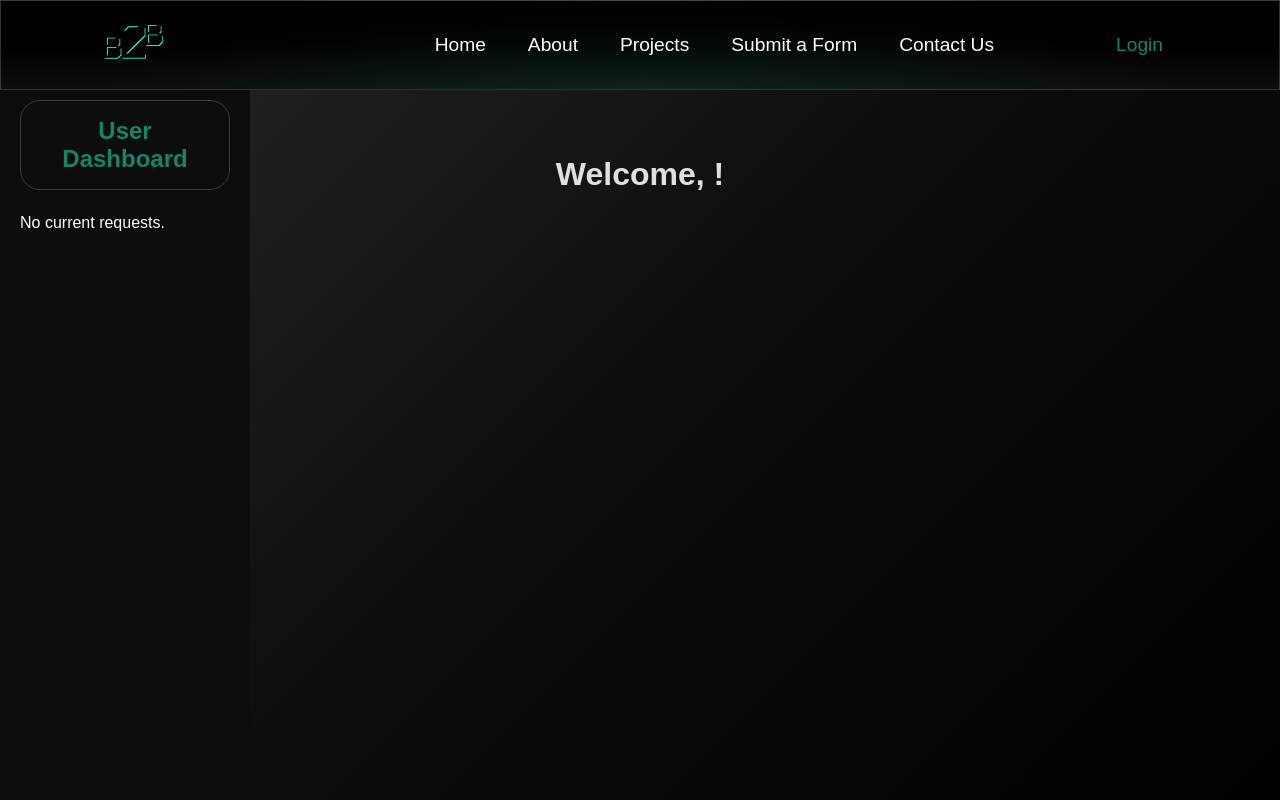
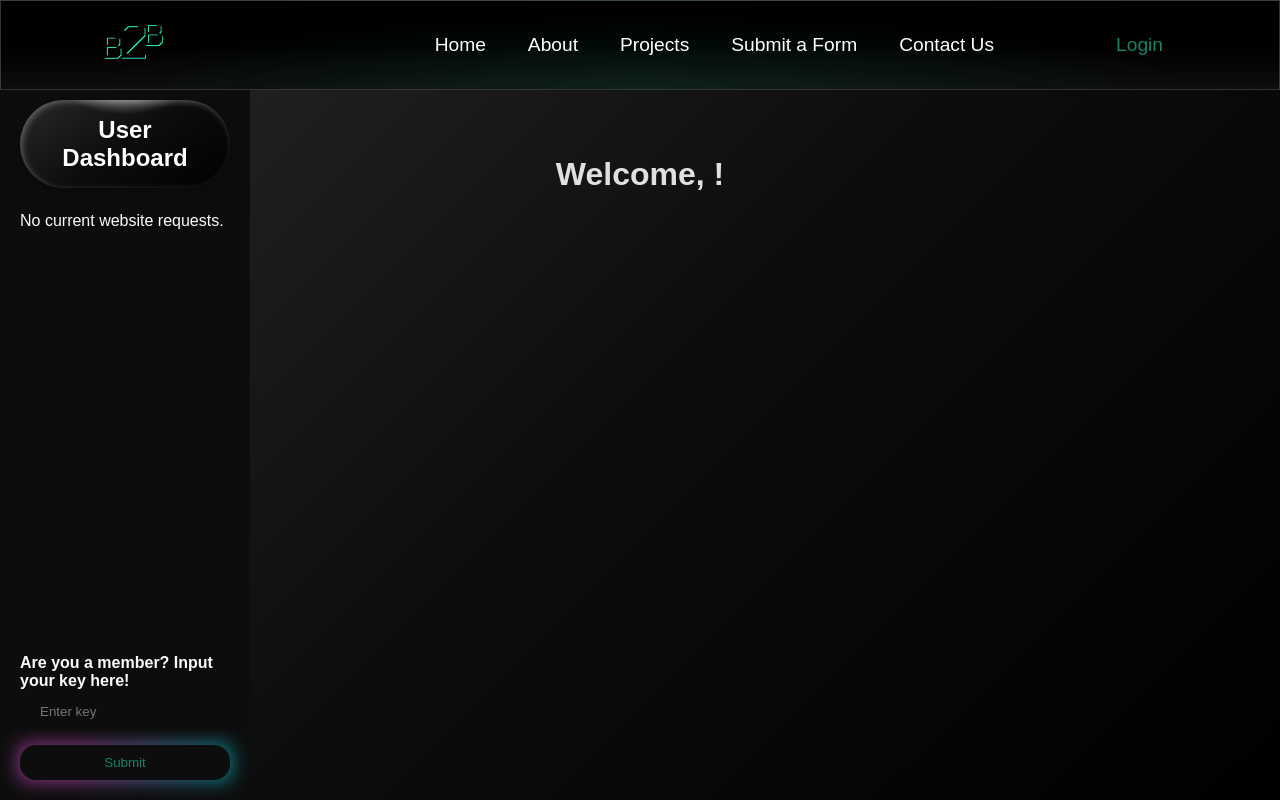
Before and after one commit to rube11/bit2byte, a Django app: page /userpage/ in a window 1280 px wide. Run offline with Django 5.2, Linux system fonts and the light colour scheme; some web fonts are replaced.

Commit message:
Mostly finished Userpage, name free to be changed, space in center tbd until we have websites.

```diff
--- a/bittobyte/static/userpage.css
+++ b/bittobyte/static/userpage.css
@@ -23,7 +23,7 @@
 }
 /* This is not working how I want, im trying to make it
    look more like a glossy bubble to hold text but it don't rn*/
-.sidebar .bubble{
+/* .sidebar .bubble{
     backdrop-filter: blur(10px);
     border-radius: 20px;
     padding: 16px 24px;
@@ -32,9 +32,102 @@
     box-shadow: 0 2px 8px rgba(0,0,0,0.07);
     -webkit-backdrop-filter: blur(12px);
     border: 1px solid hsla(0, 0%, 100%, 0.2);
+} */
+.sidebar .bubble {
+    background: linear-gradient(145deg,  hsl(0, 0%, 16%), hsl(0, 0%, 5%), hsl(0, 0%, 0%));
+    border-radius: 50px; /* more round like a bubble */
+    padding: 16px 24px;
+    margin-bottom: 24px;
+    text-align: center;
+    box-shadow:
+        inset 2px 2px 6px rgba(255, 255, 255, 0.3), /* inner highlight */
+        0 4px 12px rgba(0, 0, 0, 0.3); /* outer shadow */
+    /* border: 1px solid rgba(255, 255, 255, 0.4); */
+    position: relative;
+    overflow: hidden;
 }
-.sidebar .bubble h2{
+/* .sidebar .bubble h2{
     font-size: 1.5rem;
     margin: 0;
     color: hsl(164, 73%, 30%);
+} */
+ .sidebar .bubble::before {
+    content: "";
+    position: absolute;
+    top: 0;
+    left: 10%;
+    width: 80%;
+    height: 40%;
+    background: radial-gradient(
+        ellipse at top,
+        rgba(255, 255, 255, 0.6),
+        transparent 50%
+    );
+    border-radius: 50%;
+    transform: translateY(-30%);
 }
+
+.sidebar .bubble h2 {
+    font-size: 1.5rem;
+    margin: 0;
+    color: white;
+    text-shadow: 0 1px 2px rgba(0,0,0,0.5);
+}
+
+.sidebar button{
+    color: hsl(164, 73%, 30%);
+    align-items: center;
+    background-color: hsl(0, 0%, 5%);
+    justify-content: center;
+
+    min-height: 2.5em;
+    padding: 0.75em 1.5em;
+    display: flex;
+
+    border-radius: 1rem;
+    border: none;
+    position: relative;
+    transition: 0.1s;
+}
+.sidebar button::after {
+    content: "";
+    width: 100%;
+    height: 100%;
+    background-image: radial-gradient(
+        circle farthest-corner at 10% 20%,
+        rgba(255,94,247,0.6) 17.8%, /* reduce alpha from 1 to 0.3 */
+        rgba(2,245,255,0.6) 100.2%  /* reduce alpha from 1 to 0.3 */
+    );
+    filter: blur(10px); /* reduce blur from 15px to 10px */
+    z-index: -1;
+    position: absolute;
+    left: 0;
+    top: 0;
+}
+.sidebar button:active {
+    transform: scale(0.9) rotate(3deg);
+    background-image: radial-gradient(
+        circle farthest-corner at 10% 20%,
+        rgba(255,94,247,0.3) 17.8%, /* reduce alpha */
+        rgba(2,245,255,0.3) 100.2%  /* reduce alpha */
+    );
+    transition: 0.5s;
+}
+.sidebar input{
+    text-align: left;
+    width: 100%;
+    margin-top: 0.25rem;
+    margin-bottom: 0.5rem;
+    padding: 6px;
+    background: hsl(0, 0%, 5%);
+    color: hsl(0, 0%, 16%);
+    border: none;
+    padding: 0.75em 1.5em;
+    width: 100%;
+    box-shadow: 0 2px 4px rgba(0,0,0,0.1);
+    transition: 0.3s;
+}
+.sidebar input:focus{
+    outline: none;
+    box-shadow: 0 0 0 2px rgba(2,245,255,0.7);
+}
--- a/bittobyte/templates/userpage.html
+++ b/bittobyte/templates/userpage.html
@@ -29,9 +29,20 @@
                         <span style="font-size: 0.9em; color: #888;">({{ request.status }})</span>
                     </li>
                 {% empty %}
-                    <li>No current requests.</li>
+                    <li>No current website requests.</li>
                 {% endfor %}
             </ul>
+
+
+            <div style="position: absolute; bottom: 20px; left: 20px; right: 20px;">
+                {% comment %} <form method="post" action="{% url 'verify_membership_key' %}"> {% endcomment %}
+                <form method="post" action="#">
+                    {% comment %} {% csrf_token %} {% endcomment %}
+                    <label for="membership-key" style="font-weight: bold;">Are you a member? Input your key here!</label>
+                    <input type="text" id="membership-key" name="membership_key" placeholder="Enter key" >
+                    <button type="submit" style="margin-top: 8px; width: 100%;">Submit</button>
+                </form>
+            </div>
         </aside>
 
         <!-- Main Content -->
```
